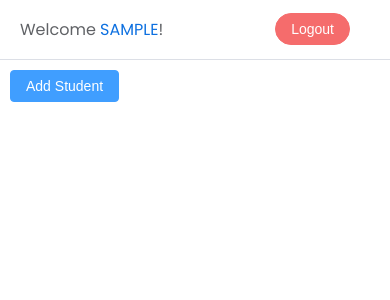
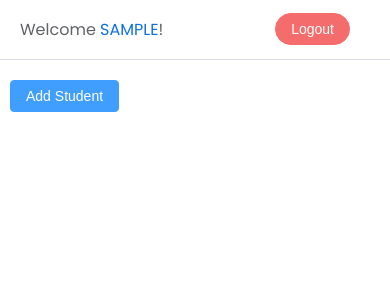
Before and after one commit to deekeso/activity1, a Vue app: page /student-records in a window 390 px wide. Shown: the top 300 px of the page. Built offline with nearby package versions, Linux system fonts and the light colour scheme; sample sign-in values are in the browser's storage.

Commit message:
responsive/SRS-BT_013-fix misaligned content in the dashboard

```diff
--- a/src/components/StudentCard.vue
+++ b/src/components/StudentCard.vue
@@ -163,7 +163,7 @@ const deleteStudent = (studentId: string) => {
       :md="8"
       :lg="6"
     >
-      <el-card class="card-item" style="max-width: 480px">
+      <el-card class="card-item" style="max-width: 700px">
         <template #header>
           <div class="card-header">
             <span
@@ -301,6 +301,9 @@ const deleteStudent = (studentId: string) => {
 </template>
 
 <style scoped>
+.card-container {
+  margin-inline: 0 !important;
+}
 .card-item {
   margin-bottom: 20px;
   border-radius: 8px;
--- a/src/components/StudentForm.vue
+++ b/src/components/StudentForm.vue
@@ -1,7 +1,6 @@
 <script setup lang="ts">
 import { reactive, ref, computed, watch } from "vue";
 
-import { ElMessageBox } from "element-plus";
 import type { FormInstance, FormRules } from "element-plus";
 
 import { useStudentsStore } from "../stores/studentsStore";
@@ -9,8 +8,6 @@ import { useStudentsStore } from "../stores/studentsStore";
 const studentStore = useStudentsStore();
 
 const formLabelWidth = "120px";
-
-let timer;
 
 const dialog = ref(false);
 const loading = ref(false);
@@ -120,10 +117,7 @@ const cancelForm = (formEl: FormInstance | undefined) => {
 </script>
 
 <template>
-  <el-button
-    :style="{ 'margin-left': '10px' }"
-    type="primary"
-    @click="dialog = true"
+  <el-button :style="{ margin: '10px' }" type="primary" @click="dialog = true"
     >Add Student</el-button
   >
   <el-drawer
```
